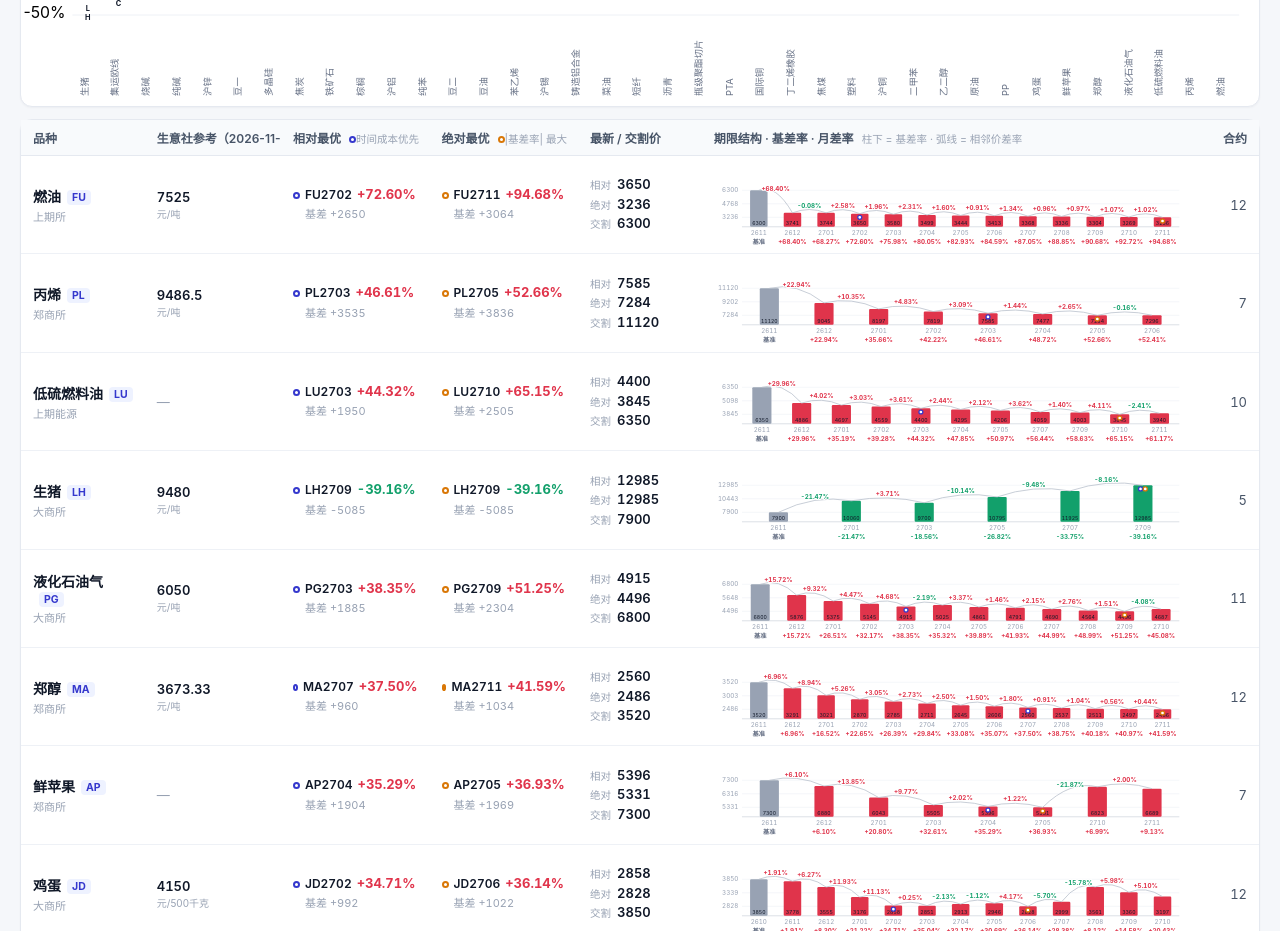
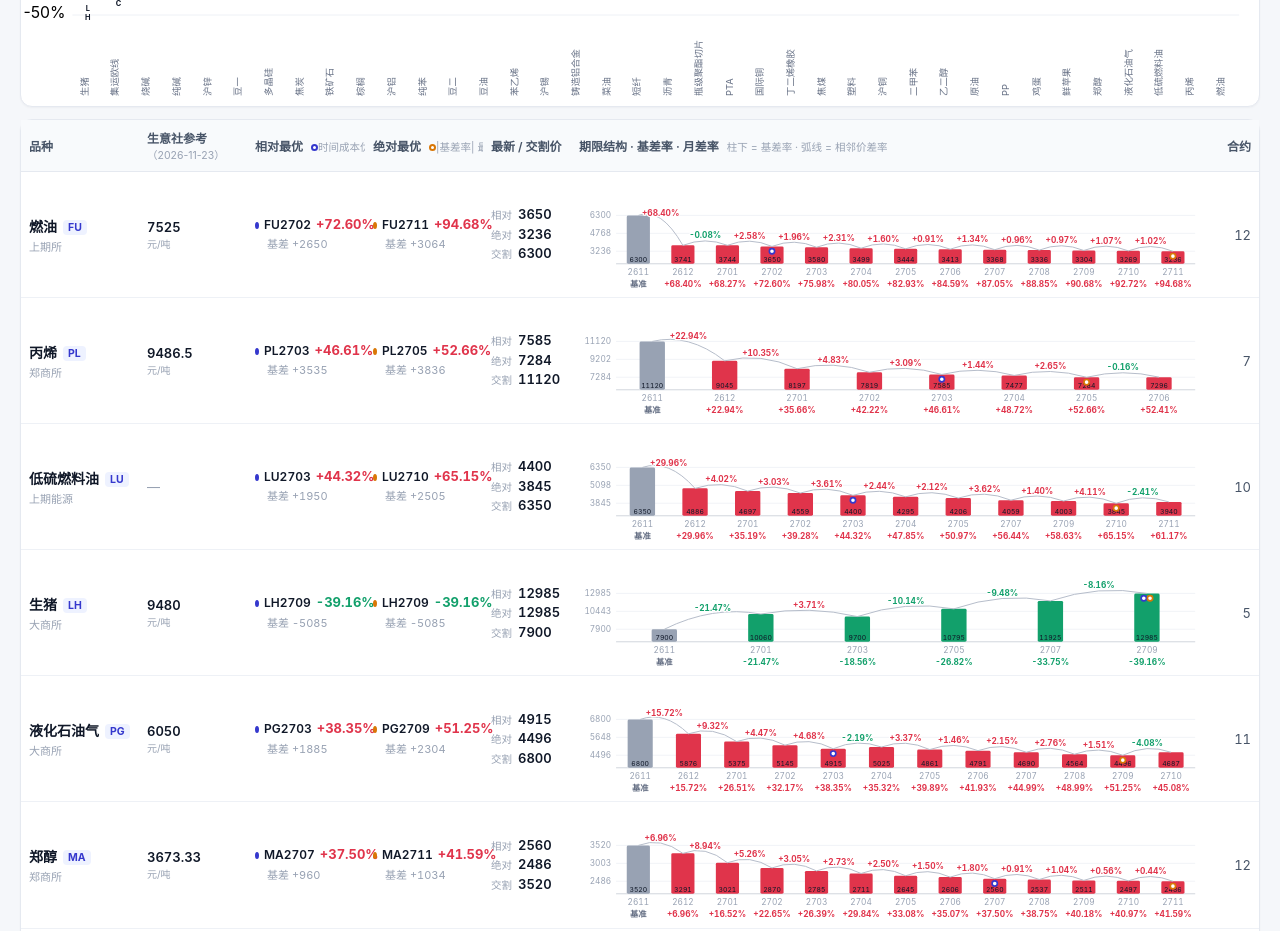
Before and after one commit to chan1919/bp_game, a plain HTML site: page index.html in a window 1280 px wide. Shown: the part 400-1331 px from the top of the page. Drawn offline with Linux system fonts and the light colour scheme.

Commit message:
style: 收窄前几列，把宽度让给期限结构图

```diff
--- a/index.html
+++ b/index.html
@@ -157,17 +157,20 @@
   table.ov > thead > tr > th {
     position: sticky; top: 0; z-index: 3;
     background: #f8fafc; color: var(--ink2); font-weight: 600;
-    text-align: left; padding: 9px 12px; white-space: nowrap;
+    text-align: left; padding: 9px 8px; white-space: nowrap;
     border-bottom: 1px solid var(--line); font-size: 12px;
   }
   table.ov > thead > tr > th.num { text-align: right; }
   table.ov > thead > tr > th .th-note {
     font-weight: 400; color: var(--ink3); font-size: 10.5px; margin-left: 5px;
   }
+  table.ov > thead > tr > th .th-date {
+    display: block; font-weight: 400; color: var(--ink3); font-size: 10.5px; margin-top: 1px;
+  }
 
   tr.vrow { cursor: pointer; }
   tr.vrow > td {
-    padding: 6px 12px; vertical-align: middle;
+    padding: 6px 8px; vertical-align: middle;
     border-bottom: 1px solid #eef1f6; background: #fff;
     transition: background .1s;
   }
@@ -301,13 +304,13 @@
     <div class="table-wrap">
       <table class="ov">
         <colgroup>
-          <col style="width:10%">
-          <col style="width:11%">
-          <col style="width:12%">
-          <col style="width:12%">
-          <col style="width:10%">
+          <col style="width:118px">
+          <col style="width:108px">
+          <col style="width:118px">
+          <col style="width:118px">
+          <col style="width:88px">
           <col>
-          <col style="width:5%">
+          <col style="width:48px">
         </colgroup>
         <thead>
           <tr>
@@ -459,7 +462,9 @@ async function boot() {
   } catch (e) { state.spot = null; }
 
   const sd = state.spot && state.spot.date;
-  $("thSpot").textContent = sd ? `生意社参考（${sd}）` : "生意社参考";
+  $("thSpot").innerHTML = sd
+    ? `生意社参考<span class="th-date">（${esc(sd)}）</span>`
+    : "生意社参考";
   const nowM = (() => {
     const m = /^(\d{4})-(\d{2})/.exec(state.index.latest_trade_date || "");
     return m ? (Number(m[1]) % 100) * 12 + Number(m[2]) : null;
@@ -846,7 +851,7 @@ function renderList() {
   });
 
   if (!list.length) {
-    $("list").innerHTML = `<tr><td colspan="6" class="empty">没有匹配的品种</td></tr>`;
+    $("list").innerHTML = `<tr><td colspan="7" class="empty">没有匹配的品种</td></tr>`;
     return;
   }
   $("list").innerHTML = list.map(summaryRow).join("");
```
